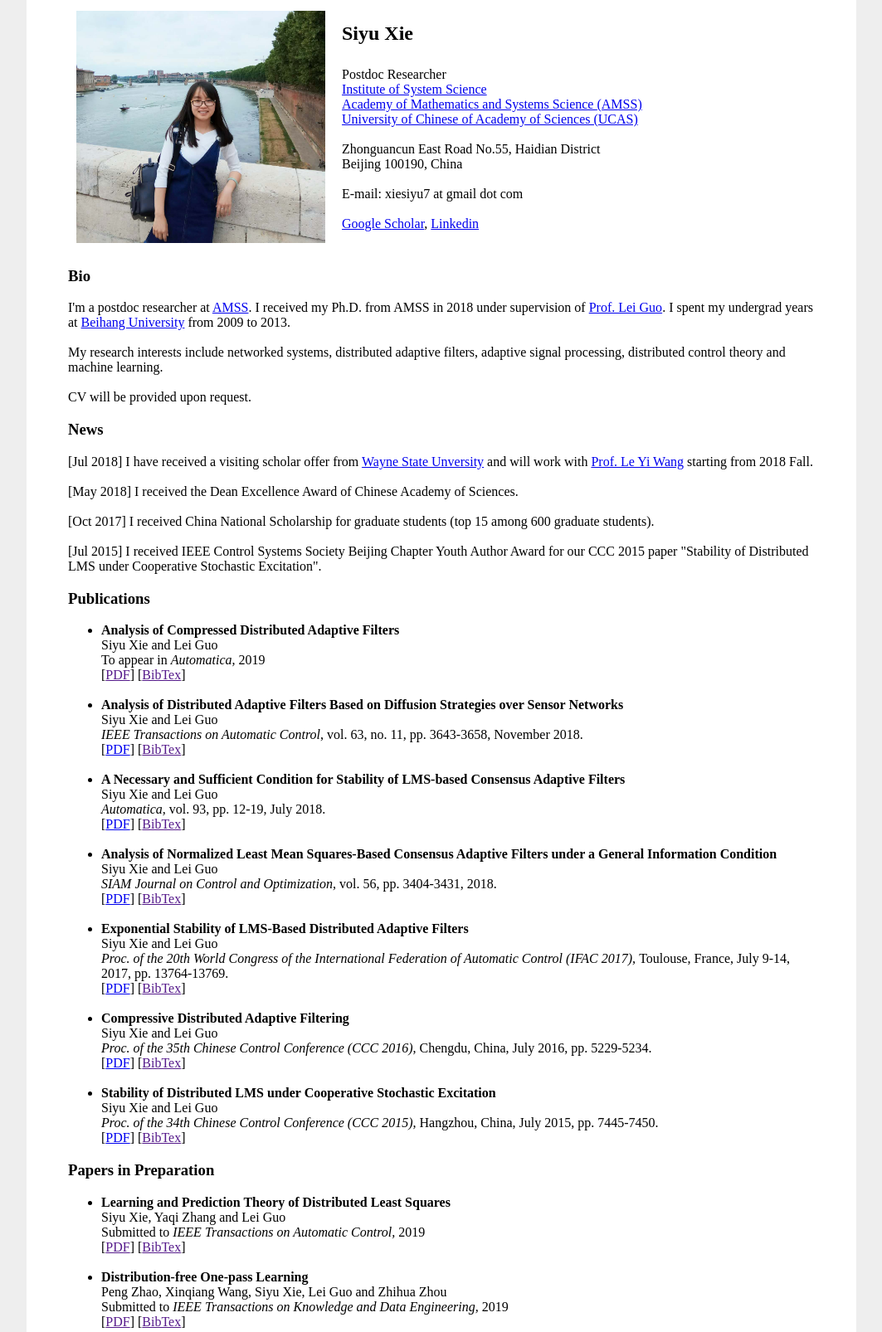
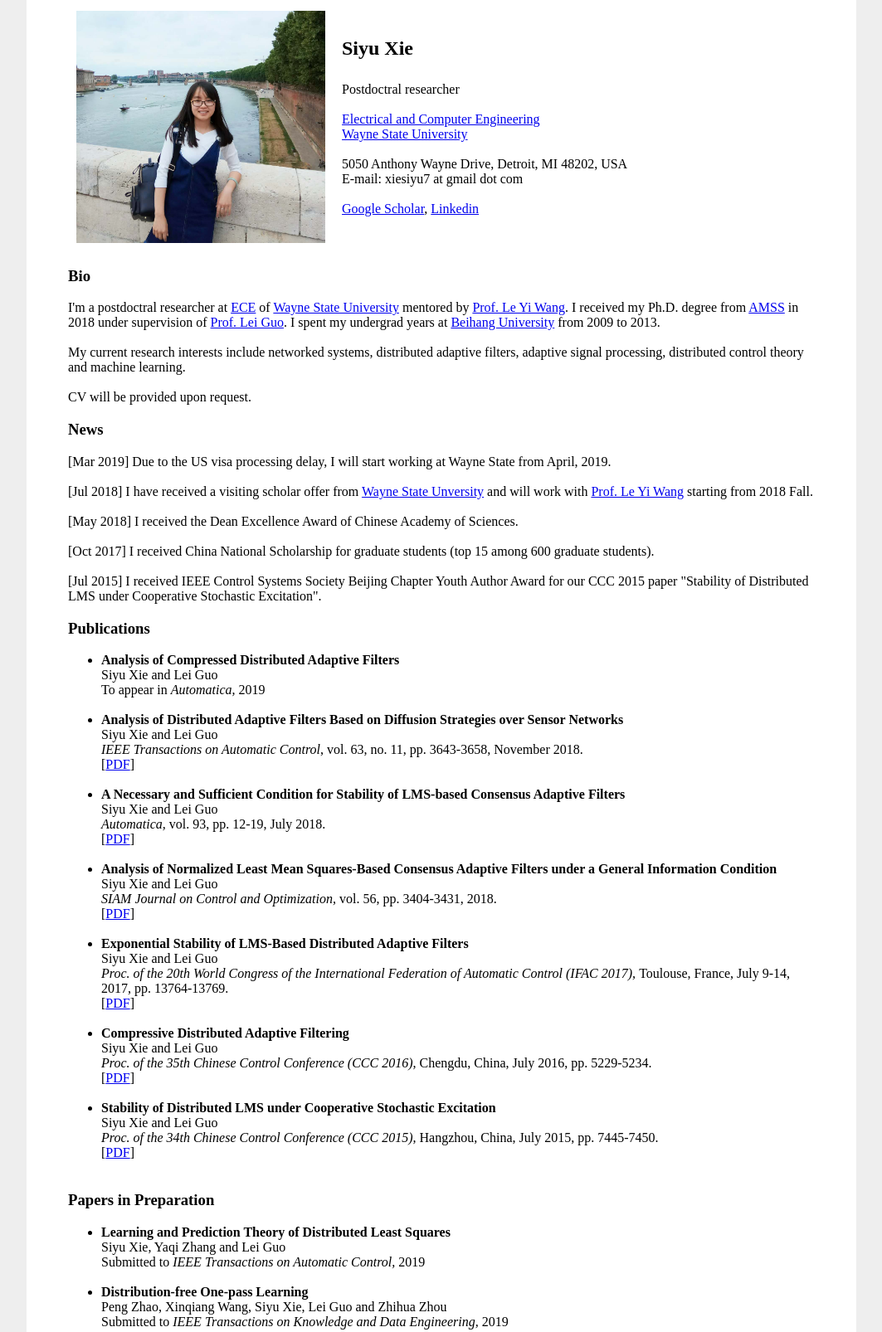
Before and after one commit to xiesiyu7/xiesiyu7.github.io, a plain HTML site: page index.html in a window 1280 px wide. Shown: the part 55-1661 px from the top of the page at 83% size, without its empty margins (108-1171 px from the left). Drawn offline with Linux system fonts and the light colour scheme.

Commit message:
update job to ECE, WSU

```diff
--- a/index.html
+++ b/index.html
@@ -16,13 +16,11 @@
     </td>
     <td>
       <font size=5><b>Siyu Xie</b><br><br></font>
-      Postdoc Researcher<br>
-      <a href="http://iss.amss.cas.cn/">Institute of System Science</a><br>
-      <a href="http://english.amss.cas.cn/">Academy of Mathematics and Systems Science (AMSS)</a><br>
-      <a href="http://english.ucas.ac.cn/">University of Chinese of Academy of Sciences (UCAS)</a><br><br>
-      Zhonguancun East Road No.55, Haidian District<br>
-      Beijing 100190, China<br>
+      Postdoctral researcher<br>
       <br>
+      <a href="https://engineering.wayne.edu/ece/">Electrical and Computer Engineering</a><br>
+      <a href="https://wayne.edu/">Wayne State University</a><br><br>
+      5050 Anthony Wayne Drive, Detroit, MI 48202, USA<br>
       E-mail: xiesiyu7 at gmail dot com<br>
       <br>
       <a href="https://scholar.google.com/citations?user=jXuQYYUAAAAJ&hl=en">Google Scholar</a>,
@@ -33,17 +31,18 @@
 
   <a name="bio"></a><h3>Bio</h3>
 
-I'm a postdoc researcher at <a href="http://english.amss.cas.cn/">AMSS</a>.
-I received my Ph.D. from AMSS in 2018 under supervision of
-<a href="http://lsc.amss.ac.cn/~lguo/index.htm">Prof. Lei Guo</a>.
-
+I'm a postdoctral researcher at <a href="https://engineering.wayne.edu/ece/">ECE</a>
+of <a href="https://wayne.edu/">Wayne State University</a> mentored by
+<a href="http://ece.eng.wayne.edu/~lywang/">Prof. Le Yi Wang</a>.
+I received my Ph.D. degree from <a href="http://english.amss.cas.cn/">AMSS</a> in 2018
+under supervision of <a href="http://lsc.amss.ac.cn/~lguo/index.htm">Prof. Lei Guo</a>.
 I spent my undergrad years at <a href="https://ev.buaa.edu.cn/">Beihang University</a>
 from 2009 to 2013.
 
 <br>
 <br>
 
-My research interests include networked systems, distributed adaptive filters,
+My current research interests include networked systems, distributed adaptive filters,
 adaptive signal processing, distributed control theory and machine learning.
 
 <br>
@@ -55,48 +54,44 @@ CV will be provided upon request.
 
 <a name="news"></a><h3>News</h3>
 
+[Mar 2019] Due to the US visa processing delay, I will start working at Wayne State from
+April, 2019.
+
+<br><br>
+
 [Jul 2018] I have received a visiting scholar offer from
 <a href="https://wayne.edu/">Wayne State Unversity</a>
 and will work with <a href="http://ece.eng.wayne.edu/~lywang/">Prof. Le Yi Wang</a>
 starting from 2018 Fall.
 
-<br>
-<br>
+<br><br>
 
 [May 2018] I received the Dean Excellence Award of Chinese Academy of Sciences.
 
-<br>
-<br>
+<br><br>
 
 [Oct 2017] I received China National Scholarship for graduate students (top 15 among 600 graduate students).
 
-<br>
-<br>
+<br><br>
 
 [Jul 2015] I received IEEE Control Systems Society Beijing Chapter Youth
 Author Award for our CCC 2015 paper
 "Stability of Distributed LMS under Cooperative Stochastic Excitation".
 
- <a name="publications"></a><h3>Publications</h3>
+<a name="publications"></a><h3>Publications</h3>
 
- <ul>
+<ul>
 
-    <li><b>
-    Analysis of Compressed Distributed Adaptive Filters
-    </b><br>
+    <li><b>Analysis of Compressed Distributed Adaptive Filters</b>
+    <br>
     Siyu Xie and Lei Guo<br>
     To appear in
     <i><a style="text-decoration: none; color: black"
-    href="">
+    href="http://www.autsubmit.com/index.html">
     Automatica,
     </a></i>
-    2019
-    <br>
-    [<a href="">PDF</a>]
-    [<a href="">BibTex</a>]<br>
-
+    2019<br>
 <br>
-
     <li><b>Analysis of Distributed Adaptive Filters Based on Diffusion Strategies over Sensor Networks</b><br>
     Siyu Xie and Lei Guo<br>
     <i><a style="text-decoration: none; color: black"
@@ -104,8 +99,7 @@ Author Award for our CCC 2015 paper
     IEEE Transactions on Automatic Control</a></i>,
     vol. 63, no. 11, pp. 3643-3658, November 2018.
     <br>
-    [<a href="./papers/tac18.pdf">PDF</a>]
-    [<a href="">BibTex</a>]<br>
+    [<a href="./papers/tac18.pdf">PDF</a>]<br>
 <br>
     <li><b>
     A Necessary and Sufficient Condition for Stability of LMS-based Consensus
@@ -118,8 +112,7 @@ Author Award for our CCC 2015 paper
     </a></i>
     vol. 93, pp. 12-19, July 2018.
     <br>
-    [<a href="./papers/automatica18.pdf">PDF</a>]
-    [<a href="">BibTex</a>]<br>
+    [<a href="./papers/automatica18.pdf">PDF</a>]<br>
 <br>
     <li><b>
     Analysis of Normalized Least Mean Squares-Based Consensus Adaptive
@@ -132,8 +125,7 @@ Author Award for our CCC 2015 paper
     </a></i>
     vol. 56, pp. 3404-3431, 2018.
     <br>
-    [<a href="./papers/siam18.pdf">PDF</a>]
-    [<a href="">BibTex</a>]<br>
+    [<a href="./papers/siam18.pdf">PDF</a>]<br>
 
 <br>
 
@@ -148,8 +140,7 @@ Author Award for our CCC 2015 paper
     </a></i>
     Toulouse, France, July 9-14, 2017, pp. 13764-13769.
     <br>
-    [<a href="./papers/ifac17.pdf">PDF</a>]
-    [<a href="">BibTex</a>]<br>
+    [<a href="./papers/ifac17.pdf">PDF</a>]<br>
 
 <br>
 
@@ -163,8 +154,7 @@ Author Award for our CCC 2015 paper
     </a></i>
     Chengdu, China, July 2016, pp. 5229-5234.
     <br>
-    [<a href="./papers/ccc16.pdf">PDF</a>]
-    [<a href="">BibTex</a>]<br>
+    [<a href="./papers/ccc16.pdf">PDF</a>]<br>
 
 <br>
 
@@ -178,8 +168,7 @@ Author Award for our CCC 2015 paper
     </a></i>
     Hangzhou, China, July 2015, pp. 7445-7450.
     <br>
-    [<a href="./papers/ccc15.pdf">PDF</a>]
-    [<a href="">BibTex</a>]
+    [<a href="./papers/ccc15.pdf">PDF</a>]<br>
 
 <br>
 </ul>
@@ -194,13 +183,11 @@ Author Award for our CCC 2015 paper
     Siyu Xie, Yaqi Zhang and Lei Guo<br>
     Submitted to
     <i><a style="text-decoration: none; color: black"
-    href="">
+    href="https://ieeexplore.ieee.org/xpl/RecentIssue.jsp?punumber=9">
     IEEE Transactions on Automatic Control,
     </a></i>
     2019
     <br>
-    [<a href="">PDF</a>]
-    [<a href="">BibTex</a>]<br>
 
 <br>
     <li><b>Distribution-free One-pass Learning
@@ -208,13 +195,11 @@ Author Award for our CCC 2015 paper
     Peng Zhao, Xinqiang Wang, Siyu Xie, Lei Guo and Zhihua Zhou<br>
     Submitted to
     <i><a style="text-decoration: none; color: black"
-    href="">
+    href="https://ieeexplore.ieee.org/xpl/RecentIssue.jsp?punumber=69">
     IEEE Transactions on Knowledge and Data Engineering,
     </a></i>
     2019
     <br>
-    [<a href="">PDF</a>]
-    [<a href="">BibTex</a>]
 
 </ul>
 
```
